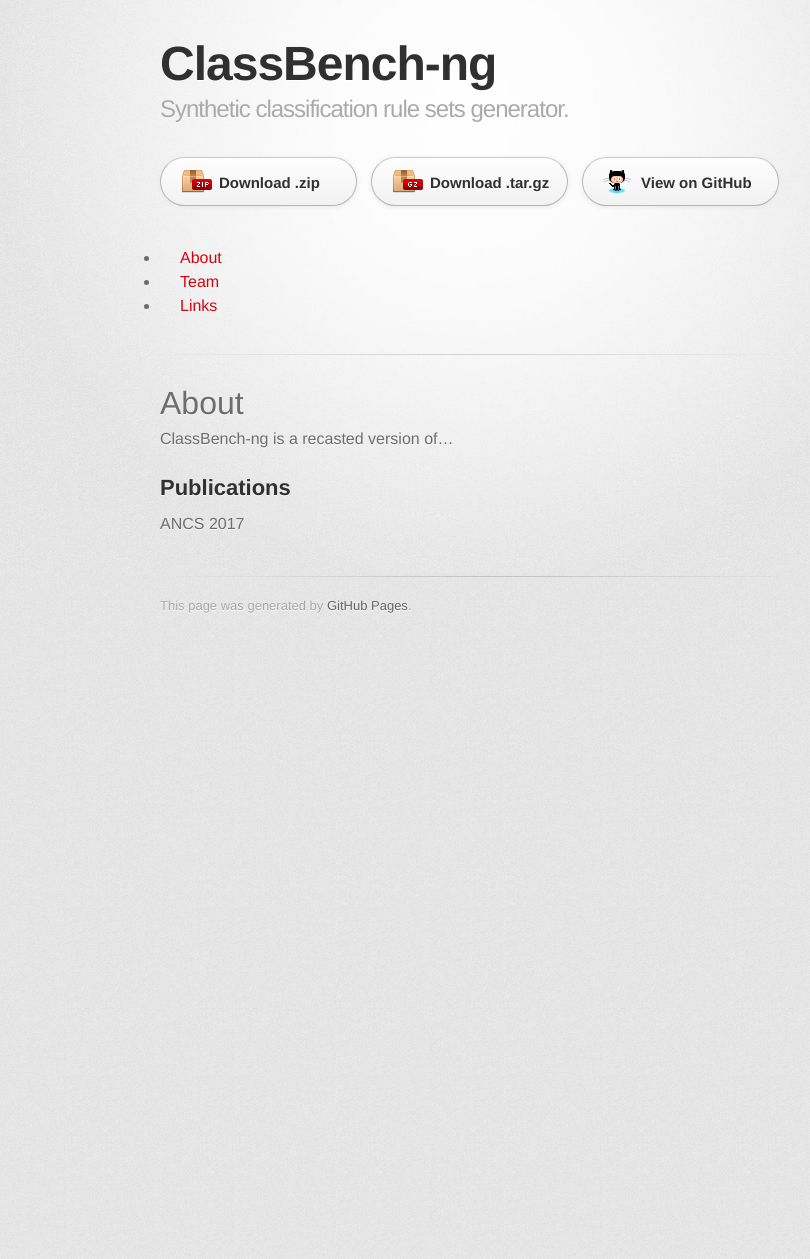
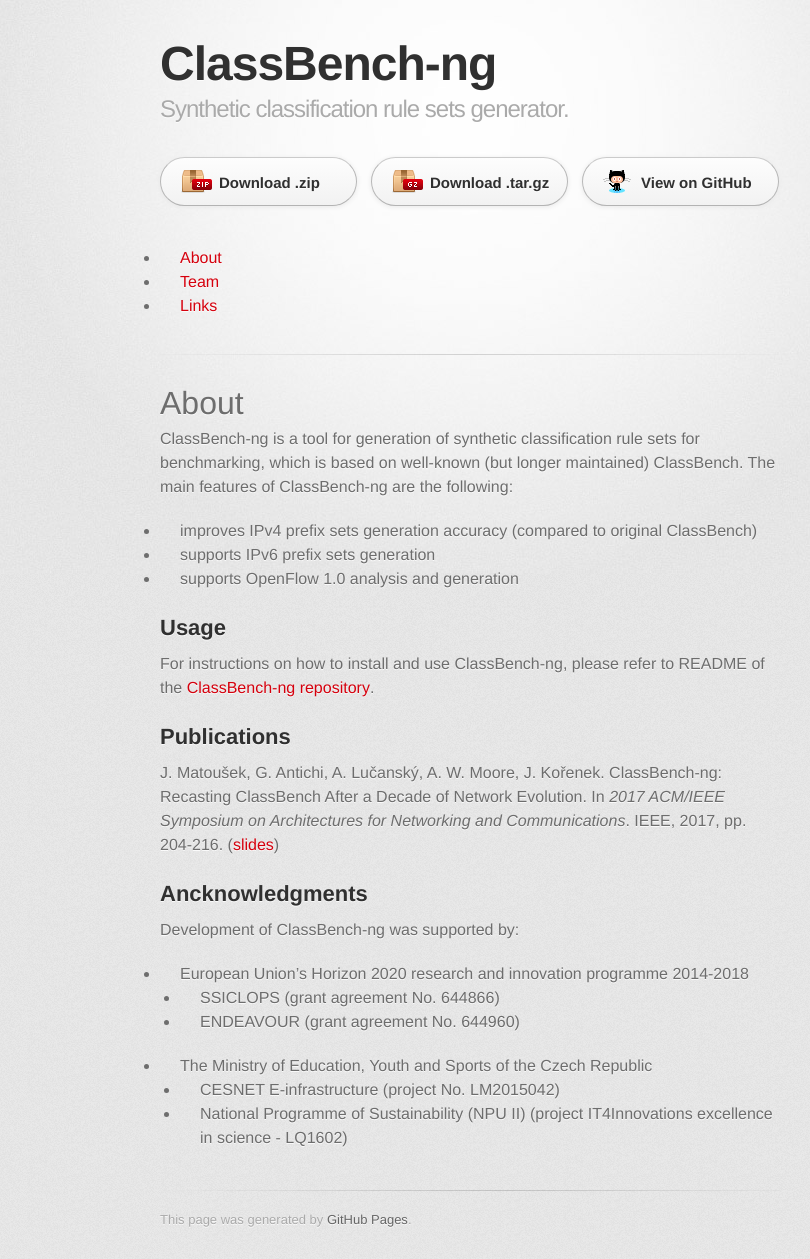
Before and after one commit to classbench-ng/classbench-ng.github.io, a Jekyll site: the page built from index.md, in a window 1280 px wide. Shown: the whole page, without its empty margins (170-980 px from the left). Built offline with Jekyll 4.4.1, drawn with Linux system fonts in a browser that asks for light colours; some web fonts are replaced; our own code applies the rules of GitHub Pages for plain Markdown files; before the commit the page ends 900 px from its top, so only the background shows below that.

Commit message:
Update index.md

```diff
--- a/index.md
+++ b/index.md
@@ -4,8 +4,26 @@ layout: my_default
 
 # About
 
-ClassBench-ng is a recasted version of...
+ClassBench-ng is a tool for generation of synthetic classification rule sets for benchmarking, which is based on well-known (but longer maintained) ClassBench. The main features of ClassBench-ng are the following:
+
+- improves IPv4 prefix sets generation accuracy (compared to original ClassBench)
+- supports IPv6 prefix sets generation
+- supports OpenFlow 1.0 analysis and generation
+
+## Usage
+
+For instructions on how to install and use ClassBench-ng, please refer to README of the [ClassBench-ng repository](https://github.com/classbench-ng/classbench-ng).
 
 ## Publications
 
-ANCS 2017
+J. Matoušek, G. Antichi, A. Lučanský, A. W. Moore, J. Kořenek. ClassBench-ng: Recasting ClassBench After a Decade of Network Evolution. In *2017 ACM/IEEE Symposium on Architectures for Networking and Communications*. IEEE, 2017, pp. 204-216. ([slides](https://classbench-ng.github.io/presentation.pdf))
+
+## Ancknowledgments
+
+Development of ClassBench-ng was supported by:
+- European Union's Horizon 2020 research and innovation programme 2014-2018
+  - SSICLOPS (grant agreement No. 644866)
+  - ENDEAVOUR (grant agreement No. 644960)
+- The Ministry of Education, Youth and Sports of the Czech Republic
+  - CESNET E-infrastructure (project No. LM2015042)
+  - National Programme of Sustainability (NPU II) (project IT4Innovations excellence in science - LQ1602)
```
